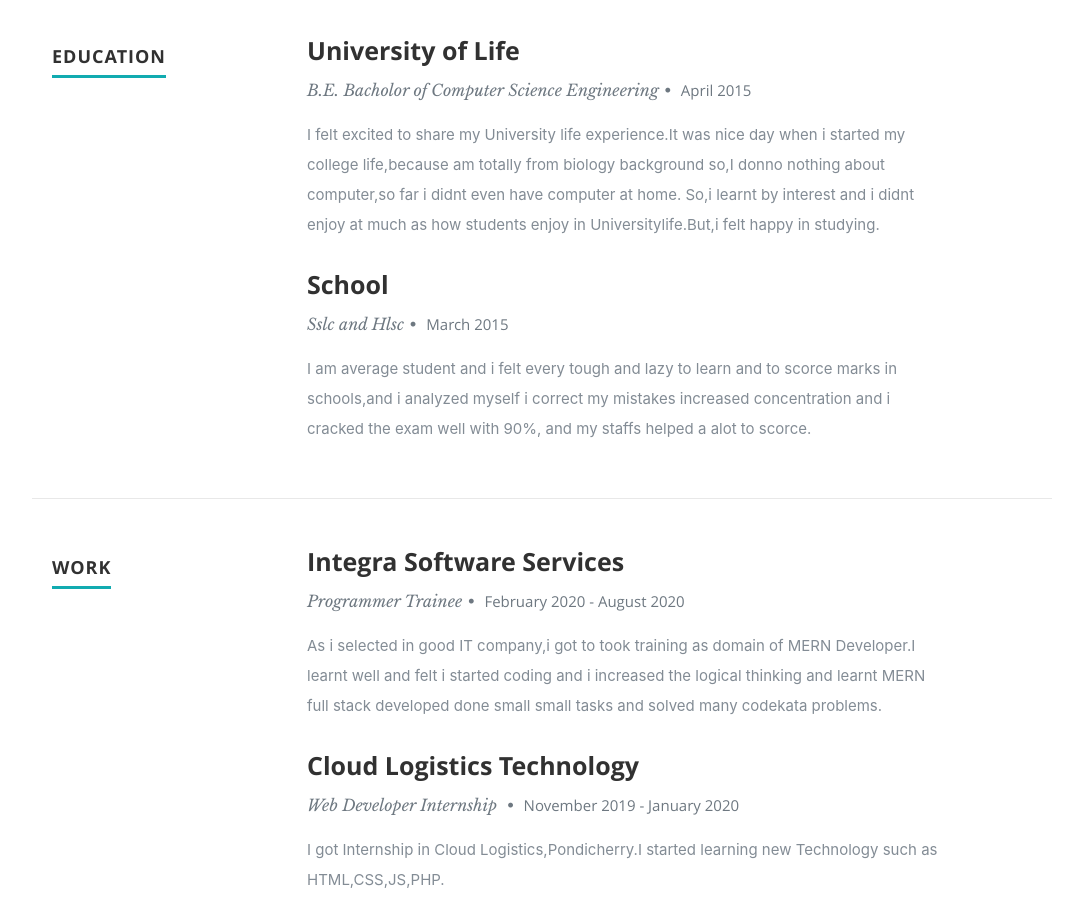
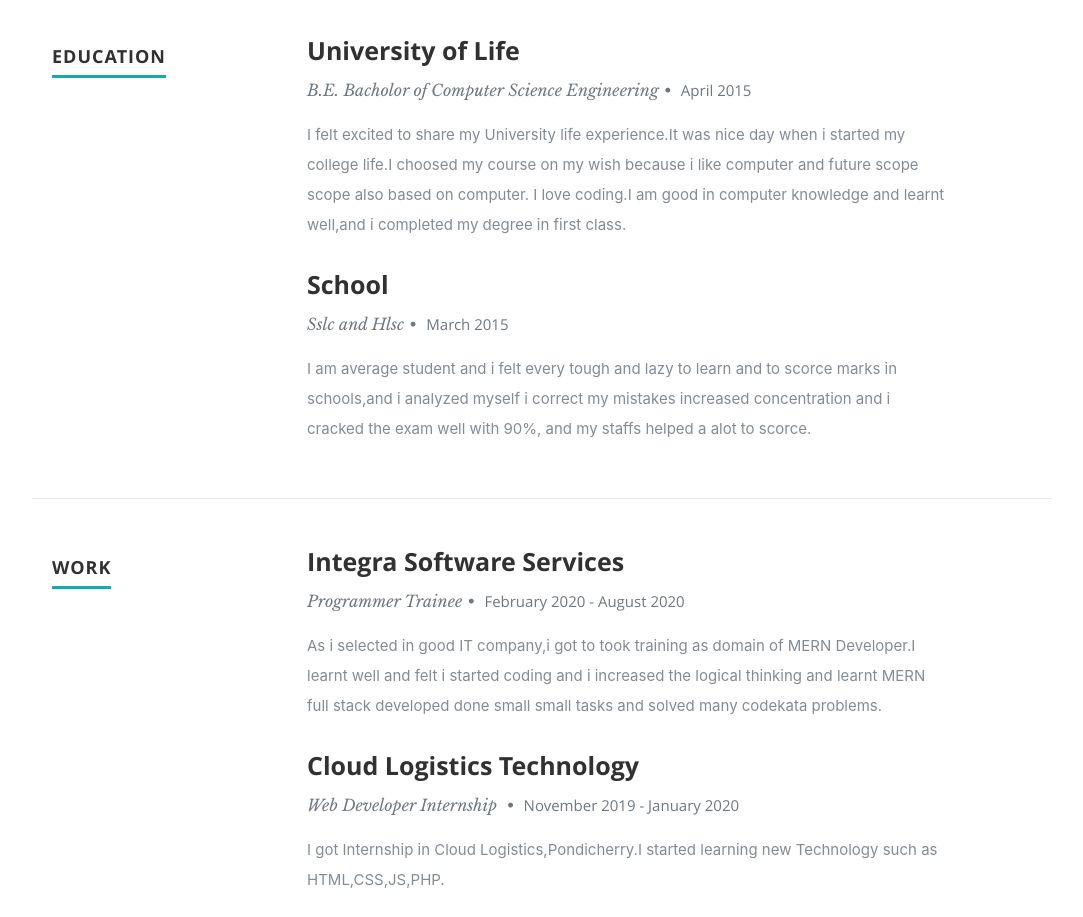
Before and after one commit to Monisha94-jayamani/personalwebpage, a React (Create React App) app: page / in a window 1280 px wide. Shown: the part 1460-2377 px from the top of the page, without its empty margins (98-1181 px from the left). Built offline with nearby package versions, Linux system fonts and the light colour scheme; the HTML template or start-up script is replaced by a standard one.

Commit message:
correction

```diff
--- a/src/components/resume/resume.js
+++ b/src/components/resume/resume.js
@@ -24,11 +24,8 @@ export default class Resume extends Component {
                   </p>
                   <p>
                     I felt excited to share my University life experience.It was
-                    nice day when i started my college life,because am totally
-                    from biology background so,I donno nothing about computer,so
-                    far i didnt even have computer at home. So,i learnt by
-                    interest and i didnt enjoy at much as how students enjoy in
-                    Universitylife.But,i felt happy in studying.
+                    nice day when i started my college life.I choosed my course on my wish because i like computer and future scope scope also based on computer.
+                    I love coding.I am good in computer knowledge and learnt well,and i completed my degree in first class.
                   </p>
                 </div>
               </div>{" "}
```
